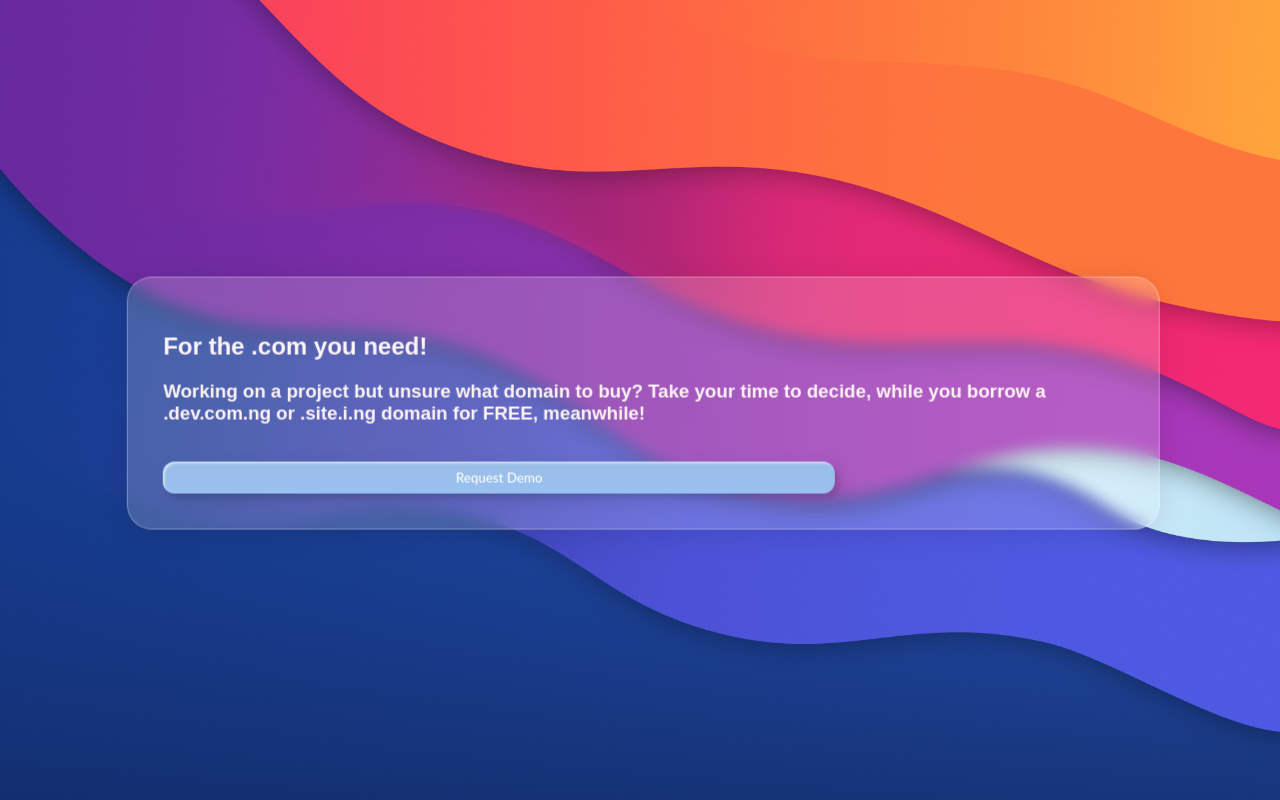
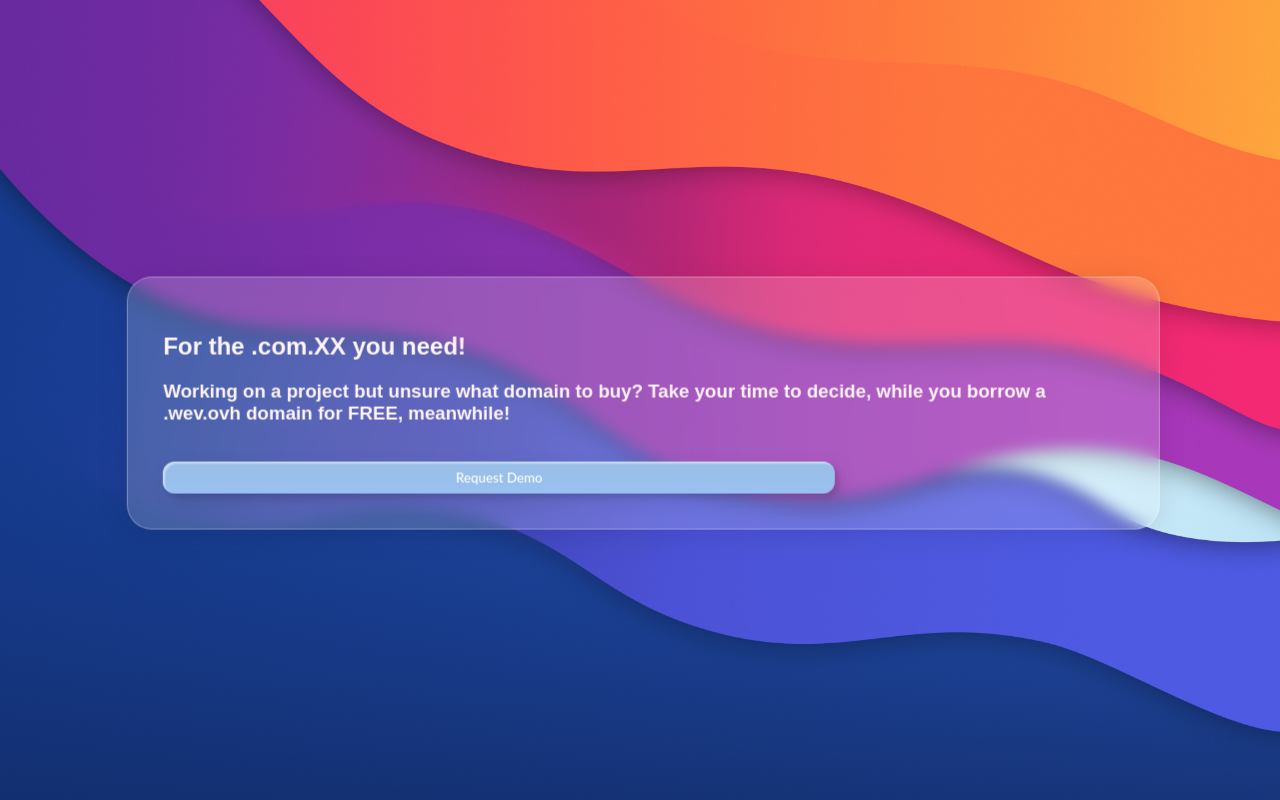
Before and after one commit to dmkto/domains.wev, a plain HTML site: page index.html in a window 1280 px wide. Drawn offline with Linux system fonts and the light colour scheme; a script that the page names is missing.

Commit message:
Update index.html

```diff
--- a/index.html
+++ b/index.html
@@ -14,14 +14,14 @@
 <meta name="twitter:image" content="/ogimage.png">
 <meta name="twitter:card" content="summary_large_image">
   <meta name="twitter:site" content="@uptheck">
-  <title>Free .COM Domains</title>
+  <title>Free Domains</title>
   <link href="/style.css" rel="stylesheet" type="text/css" />
 </head>
 
 <body>
   <div class="main centered">
-  <h2>For the .com you need!</h2>
-  <h3>Working on a project but unsure what domain to buy? Take your time to decide, while you borrow a .dev.com.ng or .site.i.ng domain for FREE, meanwhile!</h3>
+  <h2>For the .com.XX you need!</h2>
+  <h3>Working on a project but unsure what domain to buy? Take your time to decide, while you borrow a .wev.ovh domain for FREE, meanwhile!</h3>
   <br />
   <script src="script.js"></script>
   <button class="custom-btn btn-11" onclick=invite()>Request Demo</button>
```
